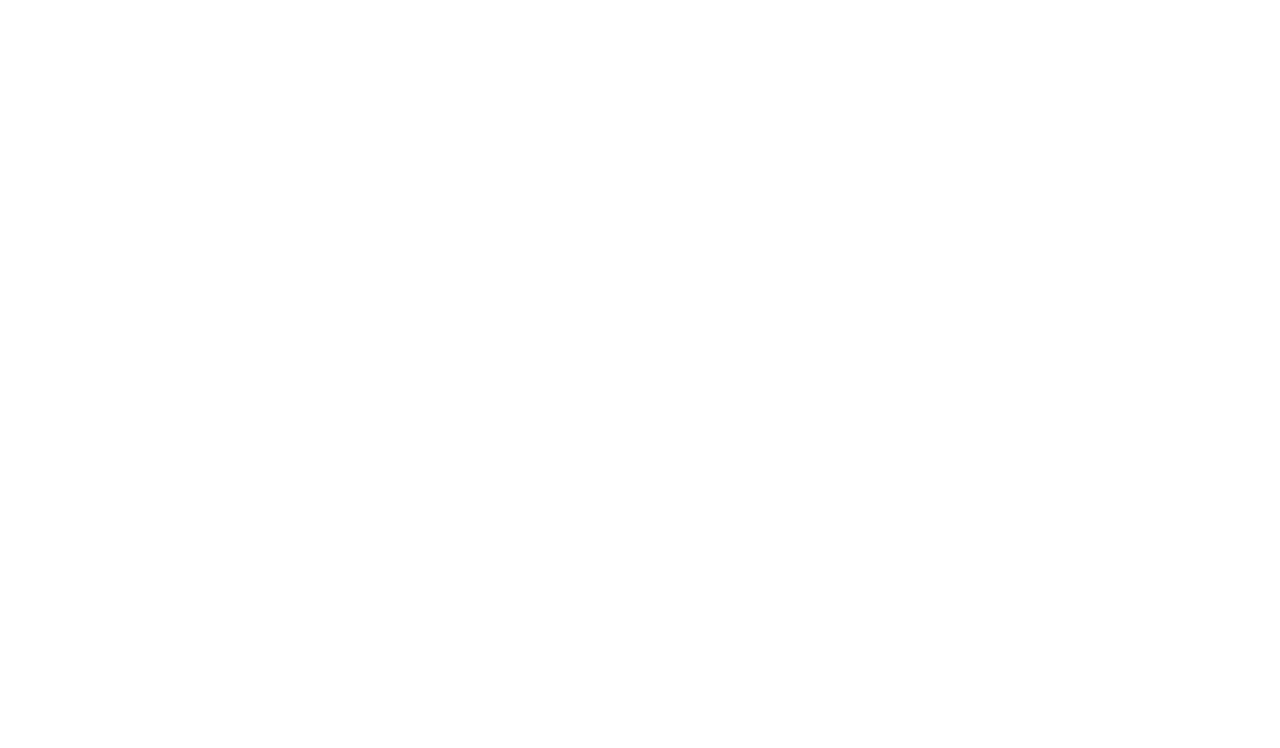
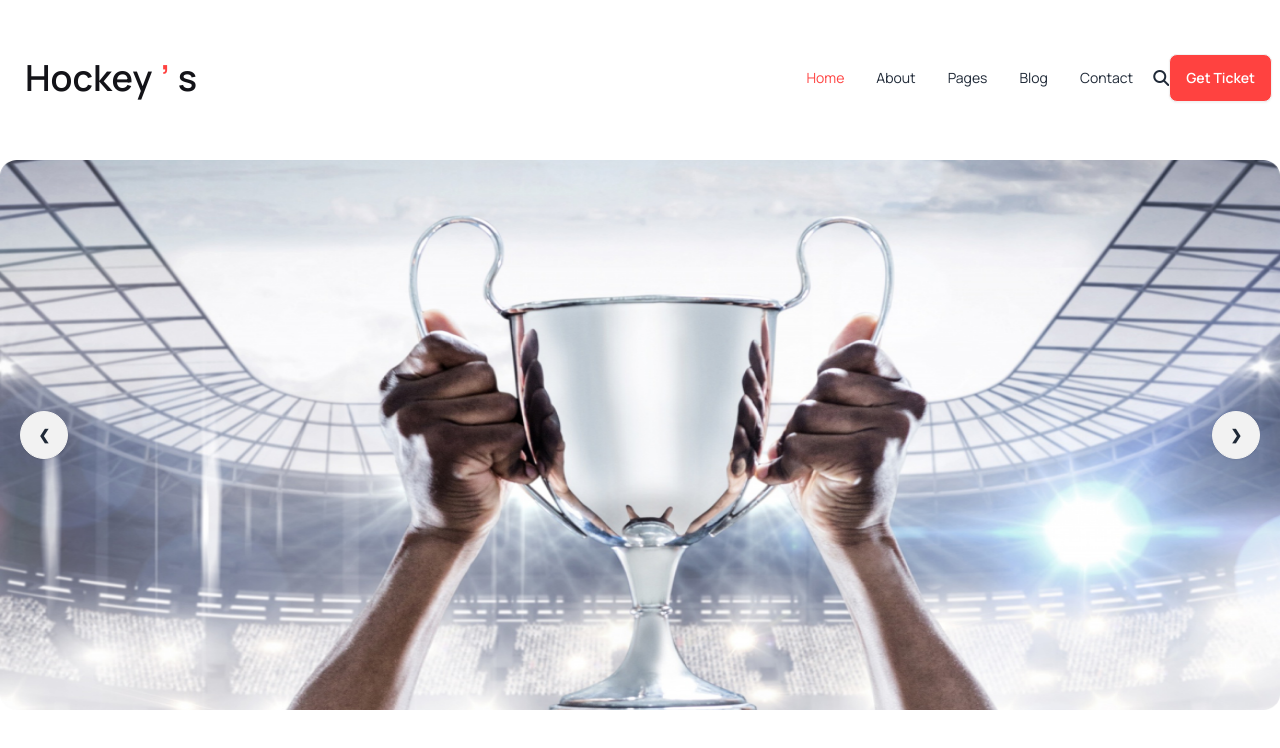
Before and after one commit to rahimariya19/Assignment-3, a plain HTML site: page index.html in a window 1280 px wide. Drawn offline with nearby package versions, Linux system fonts and the light colour scheme.

Commit message:
added my header part

```diff
--- a/index.html
+++ b/index.html
@@ -6,6 +6,8 @@
     <title>Document</title>
     <!-- tailwind and daisyui -->
     <link href="https://cdn.jsdelivr.net/npm/daisyui@4.6.0/dist/full.min.css" rel="stylesheet" type="text/css" />
+    <script src="https://kit.fontawesome.com/4c7676b90e.js" crossorigin="anonymous"></script>
+
     <script src="https://cdn.tailwindcss.com"></script>
     <!-- manrope google fonts -->
     <link rel="preconnect" href="https://fonts.googleapis.com">
@@ -19,6 +21,7 @@
             extend: {
               colors: {
                 clifford: '#da373d',
+                'hockey-primary': '#FF4240',
               }
             }
           }
@@ -32,7 +35,61 @@
     </style>
 </head>
 <body class="font-manrope">
-    <header>
+    <header class="md:container md:mx-auto">
+
+        <nav class="mt-11 mb-12">
+            <div class="navbar bg-base-100">
+                <div class="flex-1">
+                  <div class="dropdown">
+                    <div tabindex="0" role="button" class="btn btn-ghost lg:hidden">
+                      <svg xmlns="http://www.w3.org/2000/svg" class="h-5 w-5" fill="none" viewBox="0 0 24 24" stroke="currentColor"><path stroke-linecap="round" stroke-linejoin="round" stroke-width="2" d="M4 6h16M4 12h8m-8 6h16" /></svg>
+                    </div>
+                    <ul tabindex="0" class="menu menu-sm dropdown-content mt-3 z-[1] p-2 text-base shadow bg-base-100 rounded-box w-52">
+                      <li><a>Home</a></li>
+                      <li><a>Shop</a></li>
+                      <li><a>News</a></li>
+                      <li><a>Contact</a></li>
+                    </ul>
+                  </div>
+                  <a class="btn btn-ghost text-[#131318] text-xl lg:text-4xl">Hockey <span class="text-hockey-primary">’</span> s</a>
+                </div>
+
+
+                <div class="navbar-center hidden lg:flex">
+                    <ul class="menu menu-horizontal px-1">
+                      <li><a><span class="text-hockey-primary">Home</span></a></li>
+                      <li><a>About</a></li>
+                      <li><a>Pages</a></li>
+                      <li><a>Blog</a></li>
+                      <li><a>Contact</a></li>
+                    </ul>
+                  </div>
+
+                <div class="">
+                    <i class="fa-solid fa-magnifying-glass"></i>
+                    <button class="btn bg-hockey-primary text-white">Get Ticket</button>
+                </div>
+              </div>
+        </nav>
+       <!-- slider -->
+       <div class="carousel w-full lg:h-[550px]">
+        <div id="slide1" class="carousel-item relative w-full">
+          <img src="images/1.png" class="w-full" />
+          <div class="absolute flex justify-between transform -translate-y-1/2 left-5 right-5 top-1/2">
+            <a href="#slide1" class="btn btn-circle">❮</a>
+            <a href="#slide2" class="btn btn-circle">❯</a>
+          </div>
+        </div>
+
+        <div id="slide2" class="carousel-item relative w-full">
+          <img src="images/hockey.jpg" class="w-full" />
+          <div class="absolute flex justify-between transform -translate-y-1/2 left-5 right-5 top-1/2">
+            <a href="#slide2" class="btn btn-circle">❮</a>
+            <a href="#slide1" class="btn btn-circle">❯</a>
+          </div>
+        </div>
+      </div>
+
 
     </header>
 
```
Also changed, not shown: Images/hockey.jpg (added).
